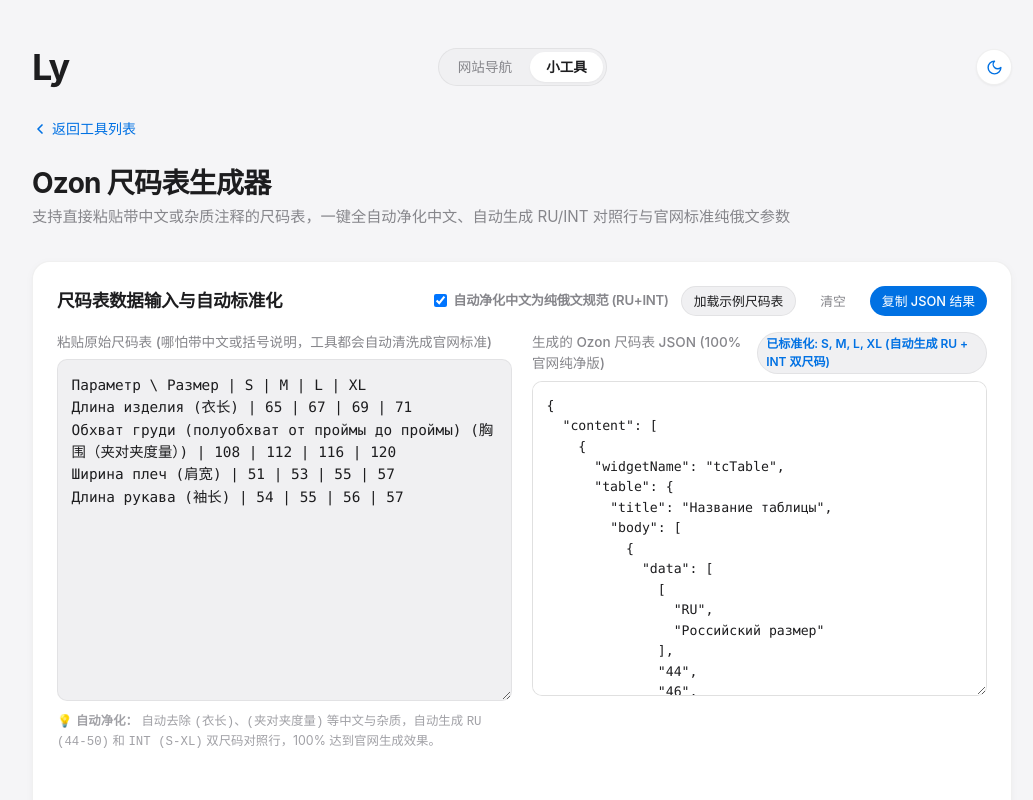
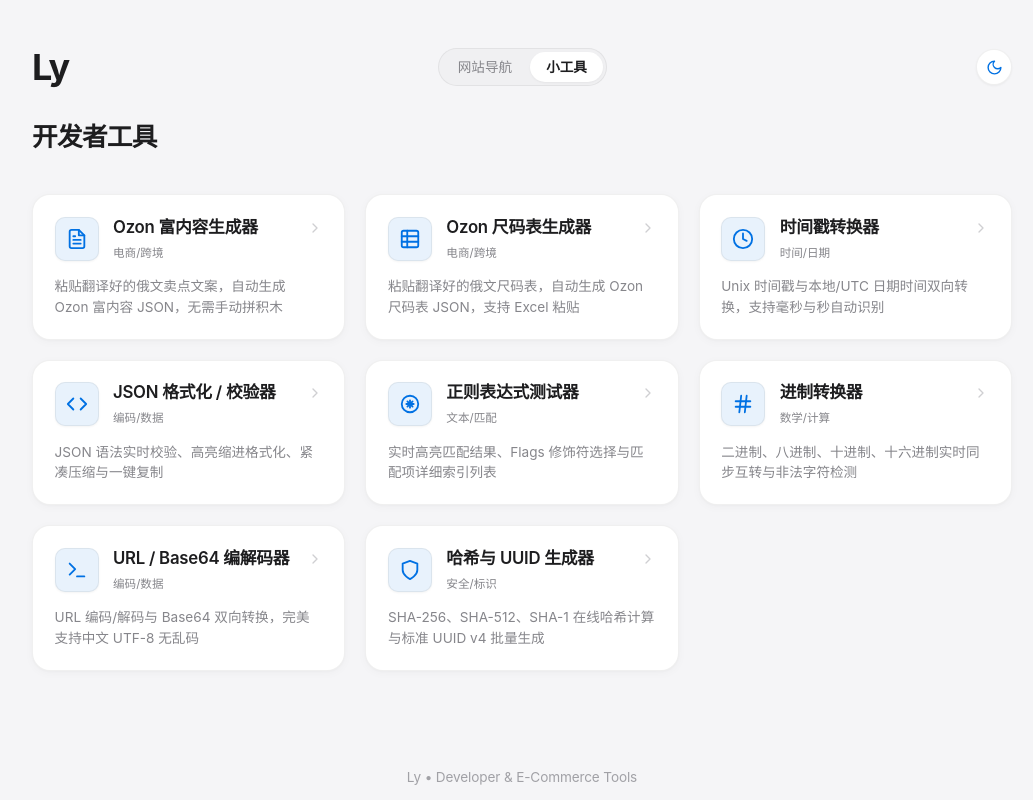
Before and after one commit to liuye28/liuye28.github.io, a React (Vite) app: page /#/tools/ozon-size in a window 1280 px wide. Before the commit this address led to /#/tools/ozon-size. Shown: the top 800 px of the page, without its empty margins (118-1151 px from the left). Built offline with nearby package versions, Linux system fonts and the light colour scheme; the HTML template or start-up script is replaced by a standard one.

Commit message:
feat: implement ToolsHome page with dynamic tool card rendering and SVG icons

```diff
--- a/src/pages/tools/ToolsHome.jsx
+++ b/src/pages/tools/ToolsHome.jsx
@@ -95,10 +95,7 @@
         <Header />
 
         <div className="tools-hero-section">
-          <h2 className="tools-hero-title">开发者与跨境工具箱</h2>
-          <p className="tools-hero-subtitle">
-            轻量、纯粹、无服务器端依赖的日常开发与 Ozon 电商刊登提效工具集
-          </p>
+          <h2 className="tools-hero-title">开发者工具</h2>
         </div>
 
         <section className="tools-card-grid" aria-label="工具列表">
```
